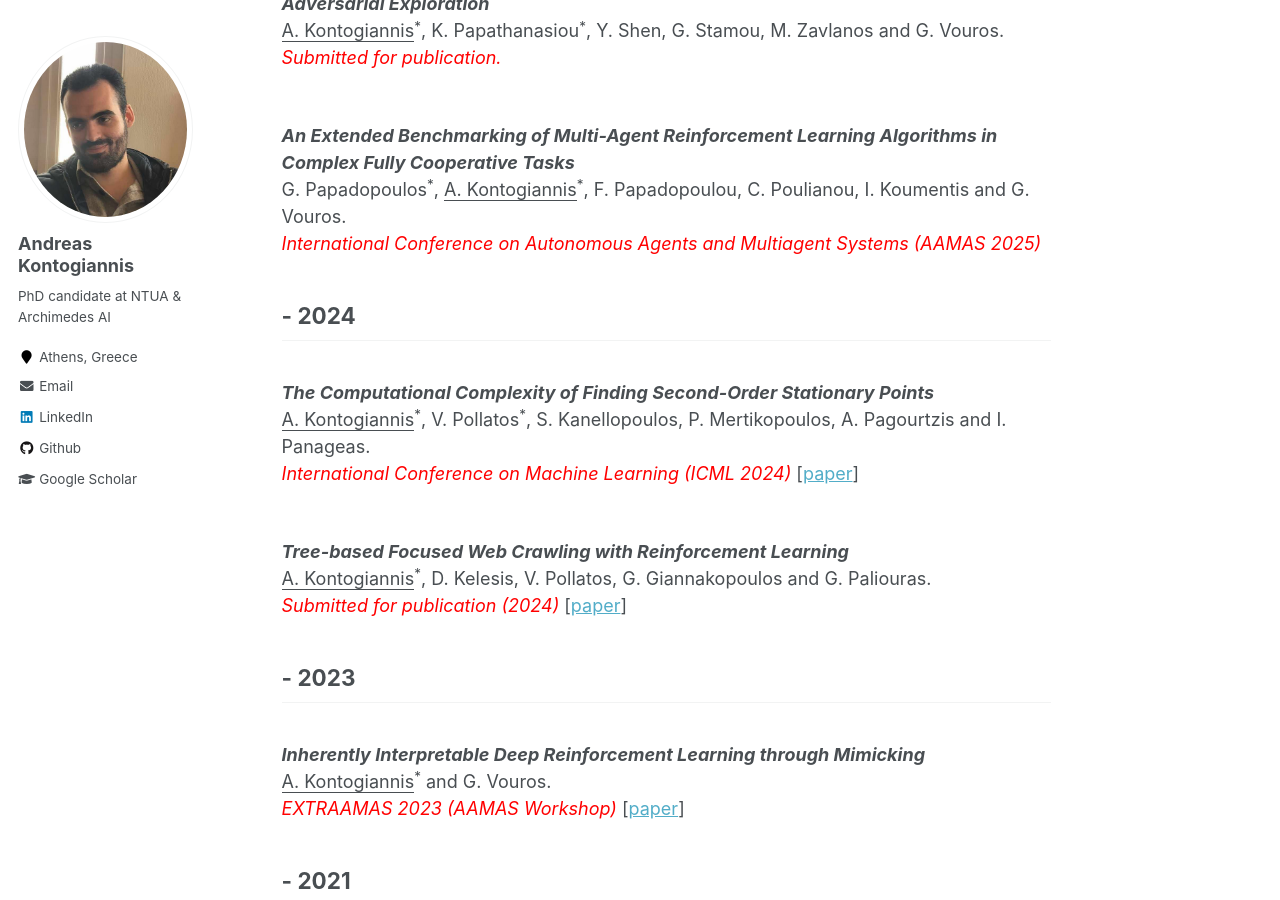
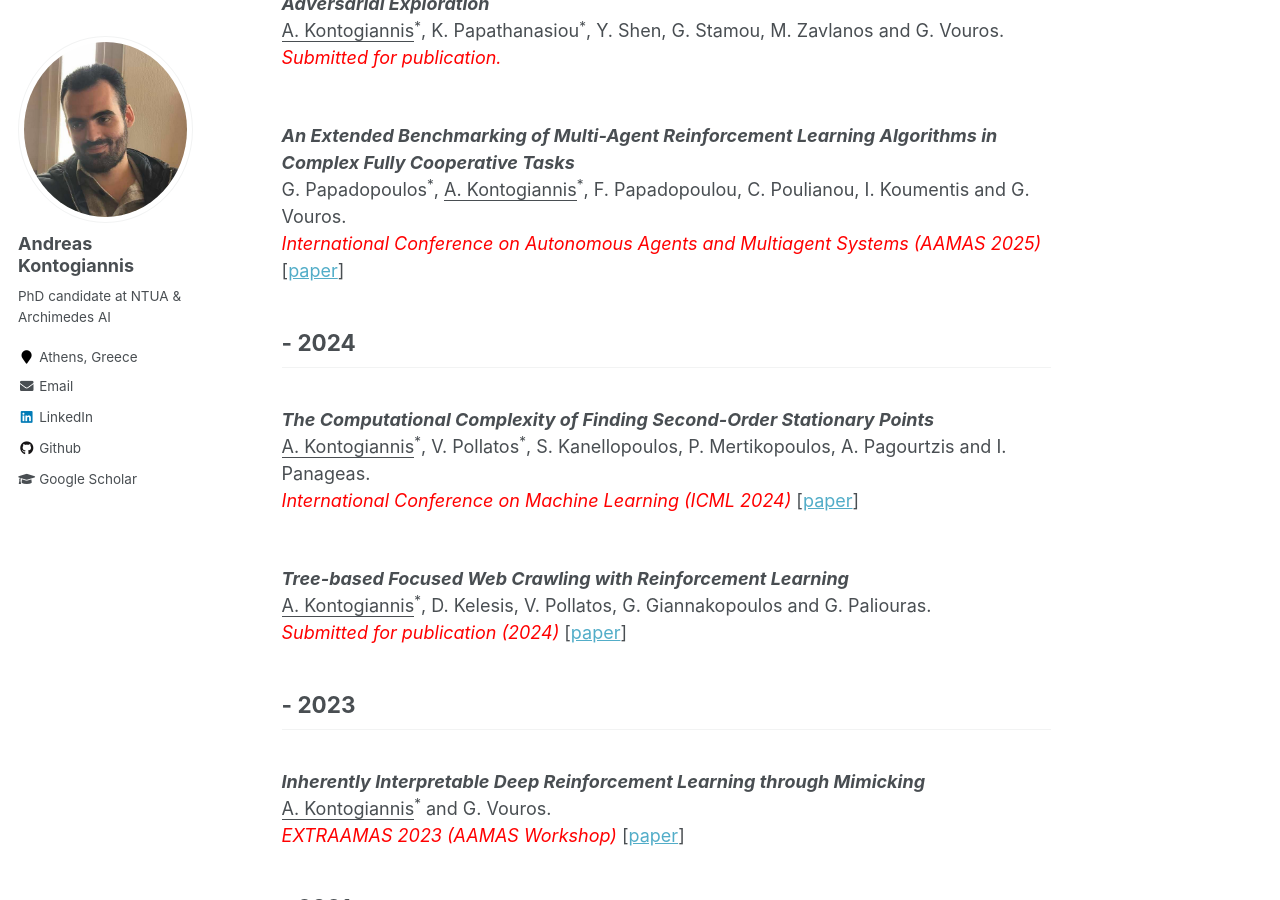
Before and after one commit to ddaedalus/ddaedalus.github.io, a Jekyll site: the page built from _pages/publications.md, in a window 1280 px wide and 900 px high, scrolled down 325 px. Built offline with Jekyll 4.4.1, drawn with Linux system fonts in a browser that asks for light colours.

Commit message:
Update publications.md

```diff
--- a/_pages/publications.md
+++ b/_pages/publications.md
@@ -22,7 +22,7 @@ _<font color="red">Submitted for publication.</font>_
 <br/>
 G. Papadopoulos<sup>*</sup>, <u>A. Kontogiannis</u><sup>*</sup>, F. Papadopoulou, C. Poulianou, I. Koumentis and G. Vouros.
 <br/>
-_<font color="red">International Conference on Autonomous Agents and Multiagent Systems (AAMAS 2025)</font>_
+_<font color="red">International Conference on Autonomous Agents and Multiagent Systems (AAMAS 2025)</font>_ [[paper](https://www.arxiv.org/abs/2502.04773?fbclid=IwZXh0bgNhZW0CMTAAAR0STD9oKF7IUu4fKUjMA_gBtADEwmaYDnz6RXsM4IhiTAp7H4MgMGmggMQ_aem_JyMoU6wDa2iyPMa-RrUxDQ)]
 
 ## - 2024
 
```
